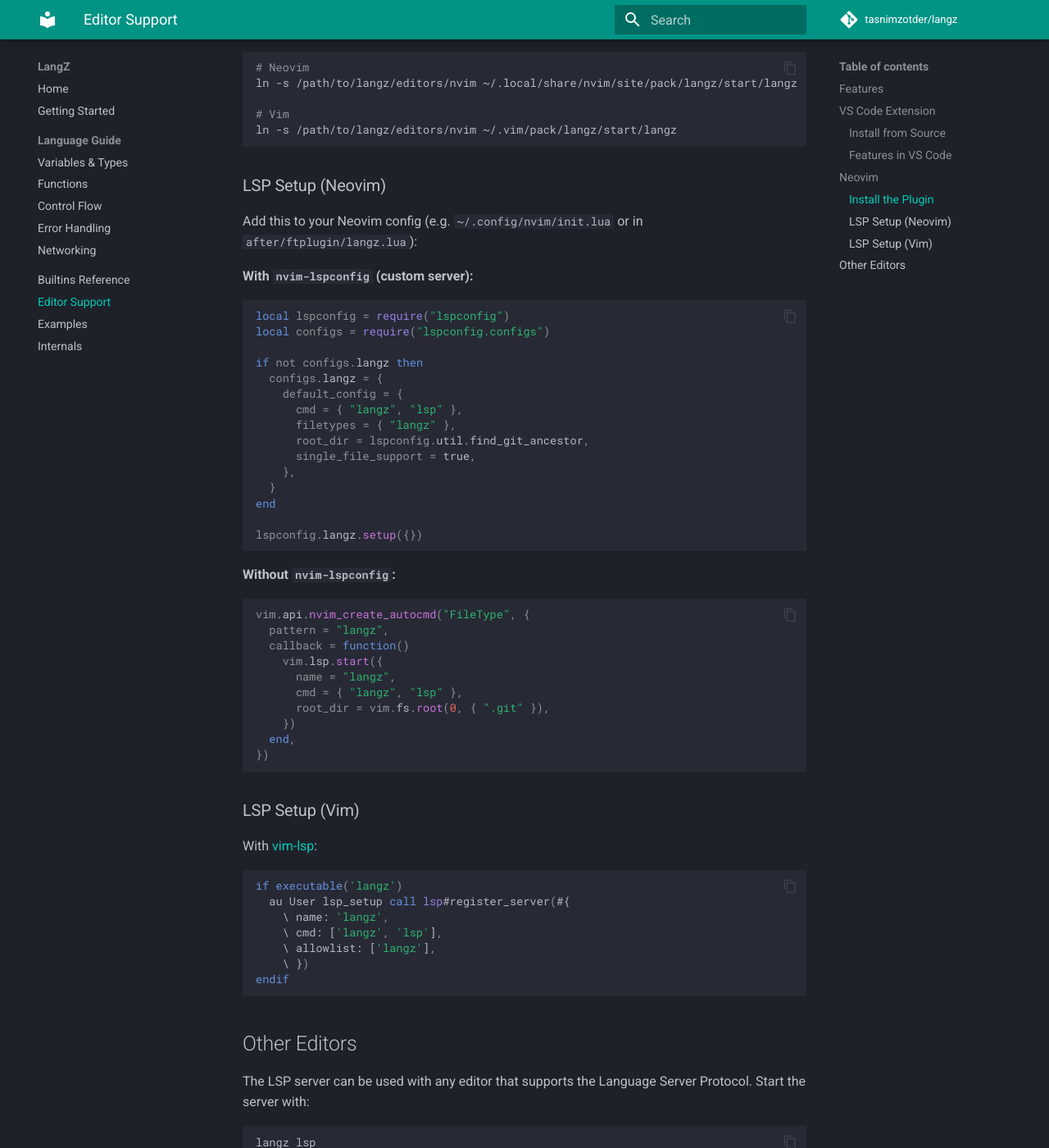
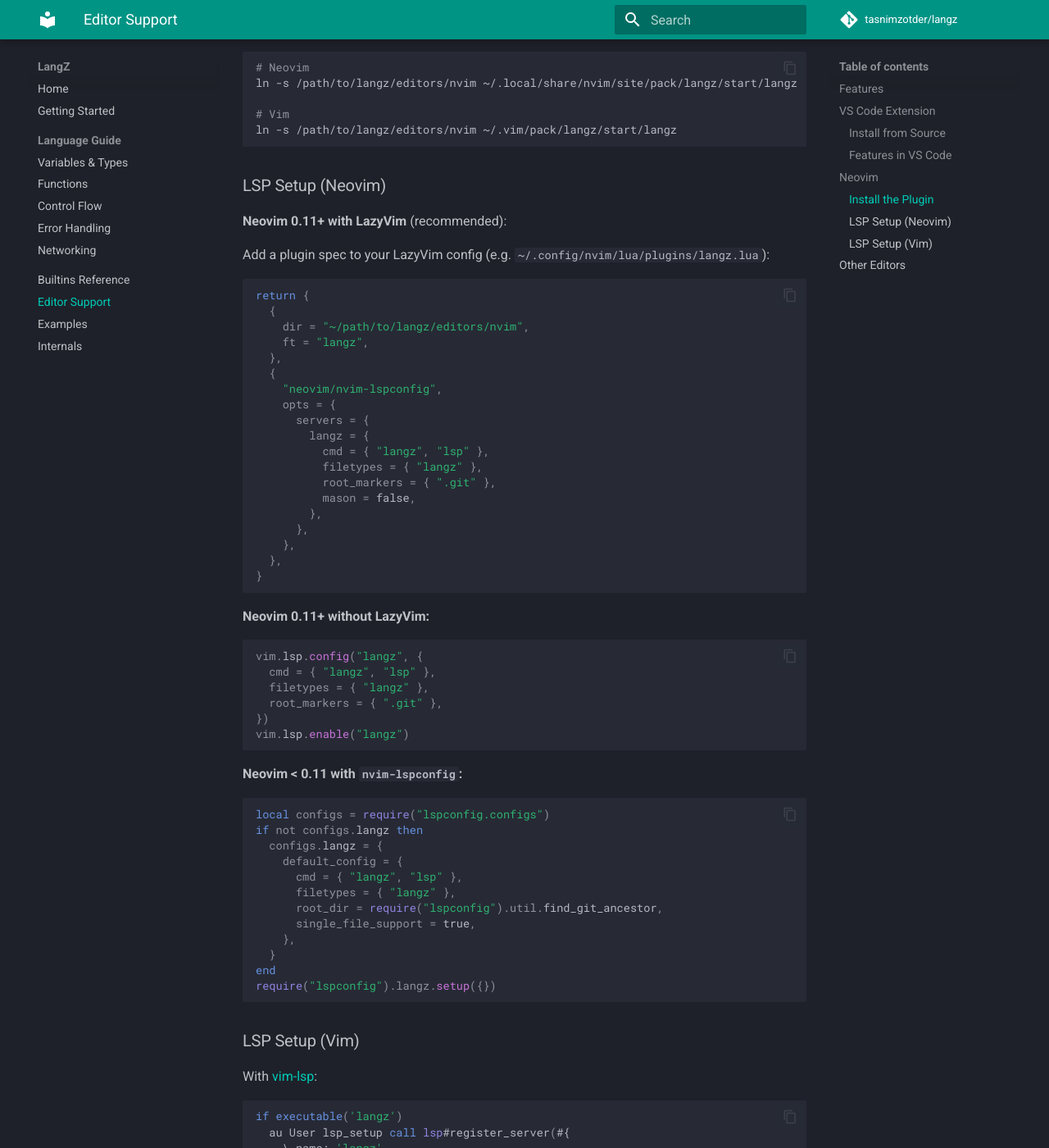
Before and after one commit to tasnimzotder/langz, an MkDocs documentation site: the page built from docs/editor-support.md, in a window 1280 px wide and 1400 px high, scrolled down 1549 px. Shown: the whole window at 82% size. Built offline with MkDocs 1.6.1 and Material for MkDocs 9.7.7, drawn with Linux system fonts in a browser that asks for light colours; comment, search, counter and statistics services are not loaded.

Commit message:
Fix Neovim LSP setup for LazyVim + Neovim 0.11
Use native vim.lsp.config/vim.lsp.enable API instead of legacy
lspconfig.configs registration, which LazyVim ignores.

Co-Authored-By: Claude Opus 4.6 <noreply@anthropic.com>

````diff
--- a/docs/editor-support.md
+++ b/docs/editor-support.md
@@ -62,41 +62,58 @@ ln -s /path/to/langz/editors/nvim ~/.vim/pack/langz/start/langz
 
 ### LSP Setup (Neovim)
 
-Add this to your Neovim config (e.g. `~/.config/nvim/init.lua` or in `after/ftplugin/langz.lua`):
+**Neovim 0.11+ with LazyVim** (recommended):
 
-**With `nvim-lspconfig` (custom server):**
+Add a plugin spec to your LazyVim config (e.g. `~/.config/nvim/lua/plugins/langz.lua`):
 
 ```lua
-local lspconfig = require("lspconfig")
+return {
+  {
+    dir = "~/path/to/langz/editors/nvim",
+    ft = "langz",
+  },
+  {
+    "neovim/nvim-lspconfig",
+    opts = {
+      servers = {
+        langz = {
+          cmd = { "langz", "lsp" },
+          filetypes = { "langz" },
+          root_markers = { ".git" },
+          mason = false,
+        },
+      },
+    },
+  },
+}
+```
+
+**Neovim 0.11+ without LazyVim:**
+
+```lua
+vim.lsp.config("langz", {
+  cmd = { "langz", "lsp" },
+  filetypes = { "langz" },
+  root_markers = { ".git" },
+})
+vim.lsp.enable("langz")
+```
+
+**Neovim < 0.11 with `nvim-lspconfig`:**
+
+```lua
 local configs = require("lspconfig.configs")
-
 if not configs.langz then
   configs.langz = {
     default_config = {
       cmd = { "langz", "lsp" },
       filetypes = { "langz" },
-      root_dir = lspconfig.util.find_git_ancestor,
+      root_dir = require("lspconfig").util.find_git_ancestor,
       single_file_support = true,
     },
   }
 end
-
-lspconfig.langz.setup({})
-```
-
-**Without `nvim-lspconfig`:**
-
-```lua
-vim.api.nvim_create_autocmd("FileType", {
-  pattern = "langz",
-  callback = function()
-    vim.lsp.start({
-      name = "langz",
-      cmd = { "langz", "lsp" },
-      root_dir = vim.fs.root(0, { ".git" }),
-    })
-  end,
-})
+require("lspconfig").langz.setup({})
 ```
 
 ### LSP Setup (Vim)
````
